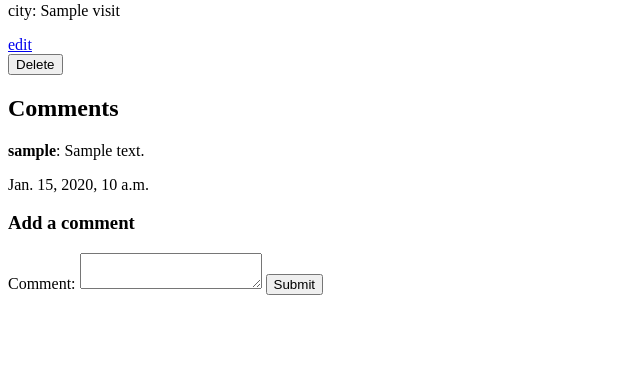
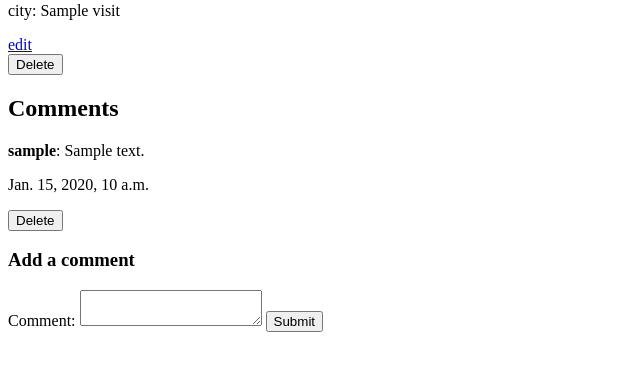
Before and after one commit to mrymSharaf/Horizon, a Django app: page /visits/1/ in a window 1280 px wide. Shown: the part 125-496 px from the top of the page, without its empty margins (0-640 px from the left). Run offline with Django 5.2, Linux system fonts and the light colour scheme; a user stored in the database is signed in; tables that the repository leaves empty hold one stand-in row (values such as "Sample post").

Commit message:
add delete view for comment

```diff
--- a/main_app/templates/visit/visit-details.html
+++ b/main_app/templates/visit/visit-details.html
@@ -20,6 +20,13 @@
         <strong>{{ comment.user.username }}</strong>: {{ comment.content }} </p>
         <p>{{comment.created_at}}</p>
 
+        {% if user == comment.user %}
+          <form method="post" action="{% url 'comment-delete' comment.pk %}" style="display:inline;">
+            {% csrf_token %}
+            <button type="submit">Delete</button>
+          </form>
+      {% endif %}
+
     {% empty %}
       <p>Be the first to comment</p>
     {% endfor %}
@@ -27,7 +34,7 @@
 
   {% if user.is_authenticated %}
     <h3>Add a comment</h3>
-    <form method="post" action="{% url 'comment-create' visit.id %}">
+    <form method="post" action="{% url 'comment-create' visit.pk %}">
         {% csrf_token %}
         <label for="content">Comment:</label>
         <textarea id="content" name="content" required></textarea>
--- a/main_app/urls.py
+++ b/main_app/urls.py
@@ -12,5 +12,5 @@ urlpatterns = [
 
    path('comments/all/', views.CommentListView.as_view(), name='comment-list'),
    path('visits/<int:visit_id>/comments/add/', views.CommentCreateView.as_view(), name='comment-create'),
-
+   path('comments/<int:pk>/delete/', views.CommentDeleteView.as_view(), name='comment-delete'),
 ]
--- a/main_app/views.py
+++ b/main_app/views.py
@@ -84,3 +84,14 @@ class CommentCreateView(LoginRequiredMixin,CreateView):
         form.instance.user = self.request.user
         form.instance.visit = Visit.objects.get(pk=self.kwargs.get('visit_id'))
         return super().form_valid(form)
+
+
+class CommentDeleteView(LoginRequiredMixin,DeleteView):
+    model = Comment
+    context_object_name = "comment"
+
+    def get_success_url(self):
+        return reverse("visit-details", kwargs={"pk": self.object.visit.id})
+
+    def get_queryset(self):
+        return Comment.objects.filter(user=self.request.user)
```
